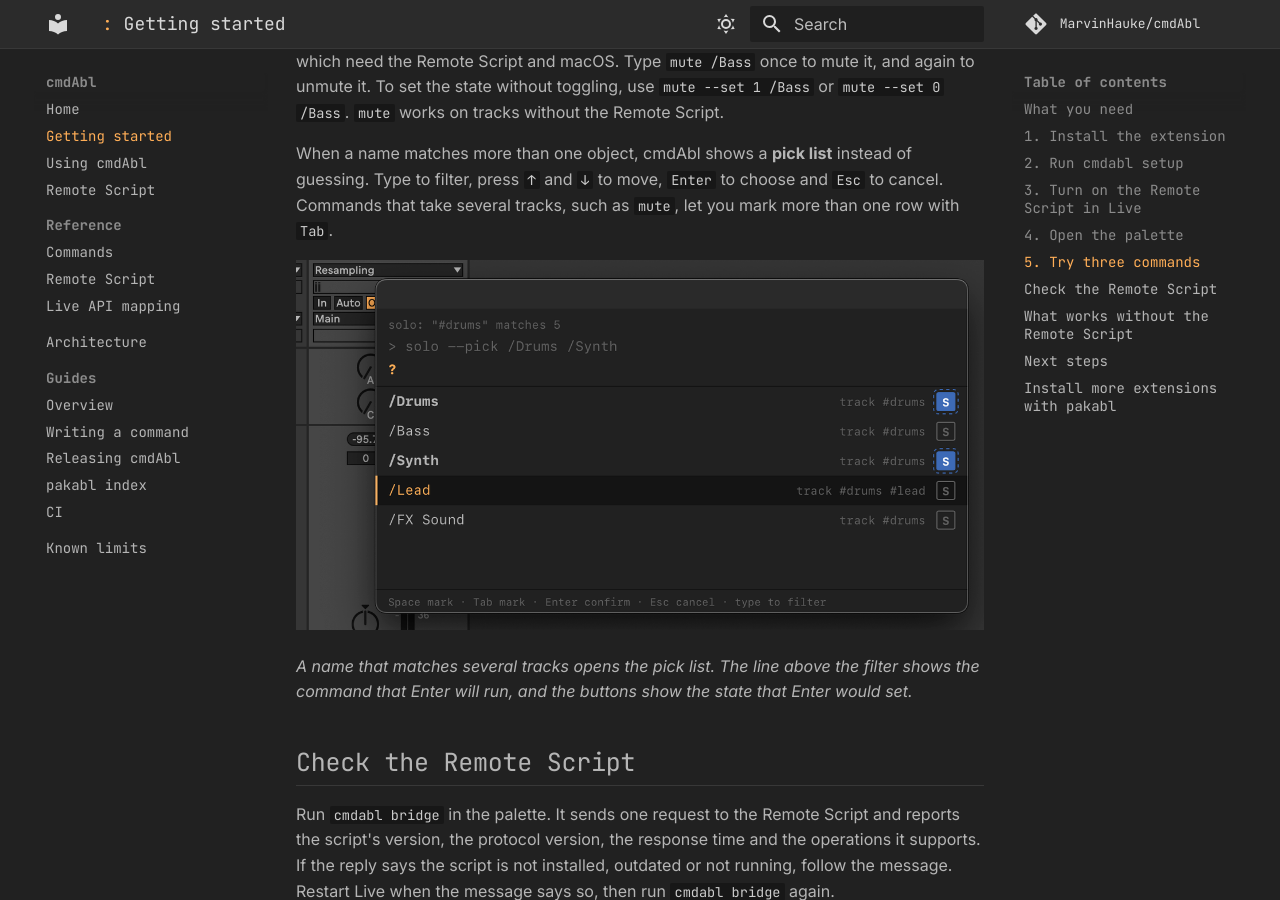
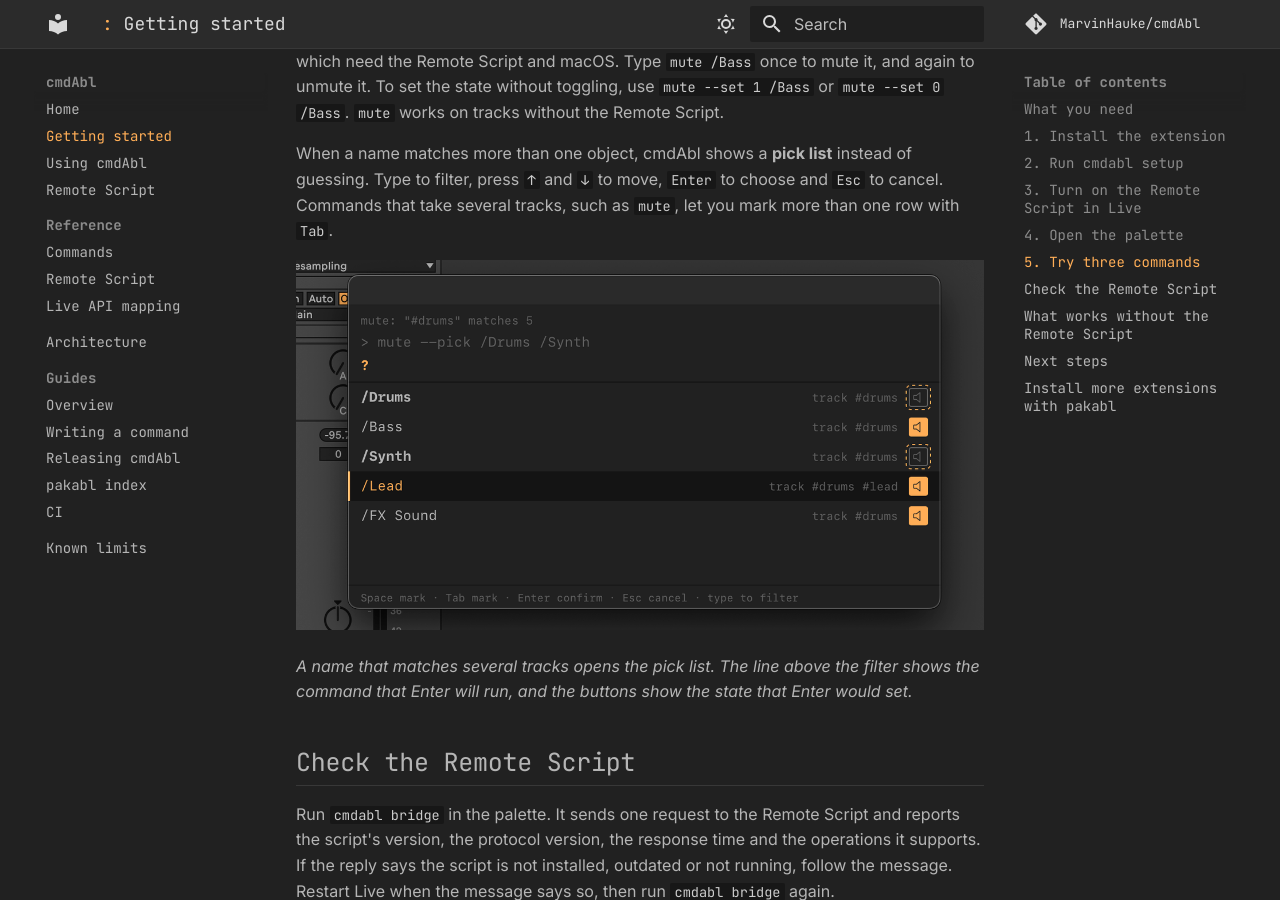
Before and after one commit to MarvinHauke/cmdAbl, an MkDocs documentation site: the page built from docs/getting-started.md, in a window 1280 px wide and 900 px high, scrolled down 3749 px. Built offline with MkDocs 1.6.1 and Material for MkDocs 9.7.7, drawn with Linux system fonts in a browser that asks for light colours; comment, search, counter and statistics services are not loaded.

Commit message:
docs: pick list screenshot is the mute --pick #drums list
Co-Authored-By: Claude Haiku 5.5 <noreply@anthropic.com>

```diff
--- a/docs/getting-started.md
+++ b/docs/getting-started.md
@@ -103,7 +103,7 @@ When a name matches more than one object, cmdAbl shows a **pick list** instead o
 filter, press `↑` and `↓` to move, `Enter` to choose and `Esc` to cancel. Commands that take several
 tracks, such as `mute`, let you mark more than one row with `Tab`.
 
-![The pick list for solo --pick, with five tracks: Drums, Bass, Synth, Lead and FX Sound, each with its tags; the Drums and Synth solo buttons are marked with a dashed ring](assets/images/pick-list.png)
+![The pick list for mute --pick #drums, with five tracks: Drums, Bass, Synth, Lead and FX Sound, each with its tags; the speaker buttons of Drums and Synth are marked with a dashed ring](assets/images/pick-list.png)
 
 *A name that matches several tracks opens the pick list. The line above the filter shows the command that Enter will run, and the buttons show the state that Enter would set.*
 
```
Also changed, not shown: README.md (+1 -1 lines), docs/assets/images/pick-list.png.
